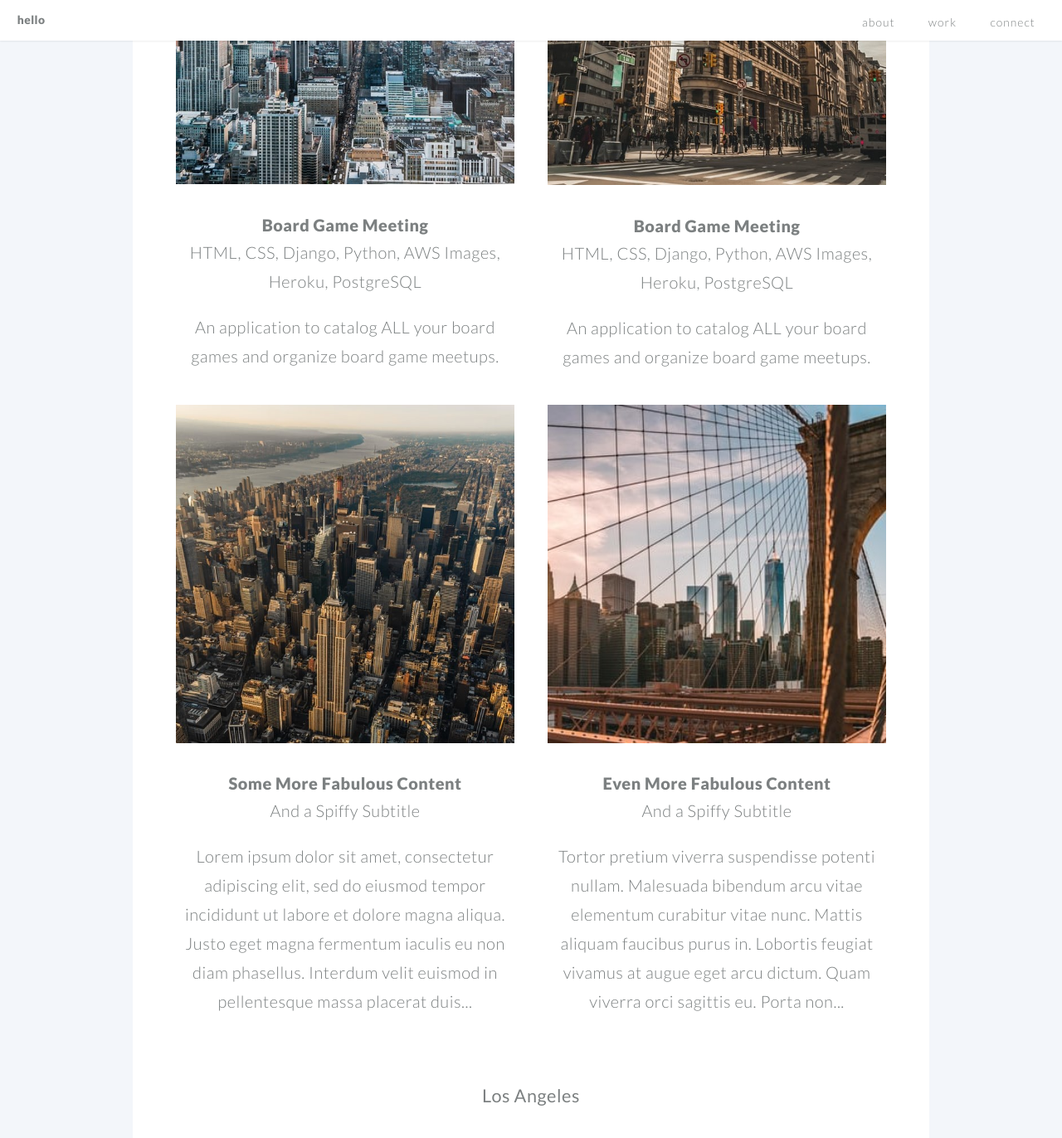
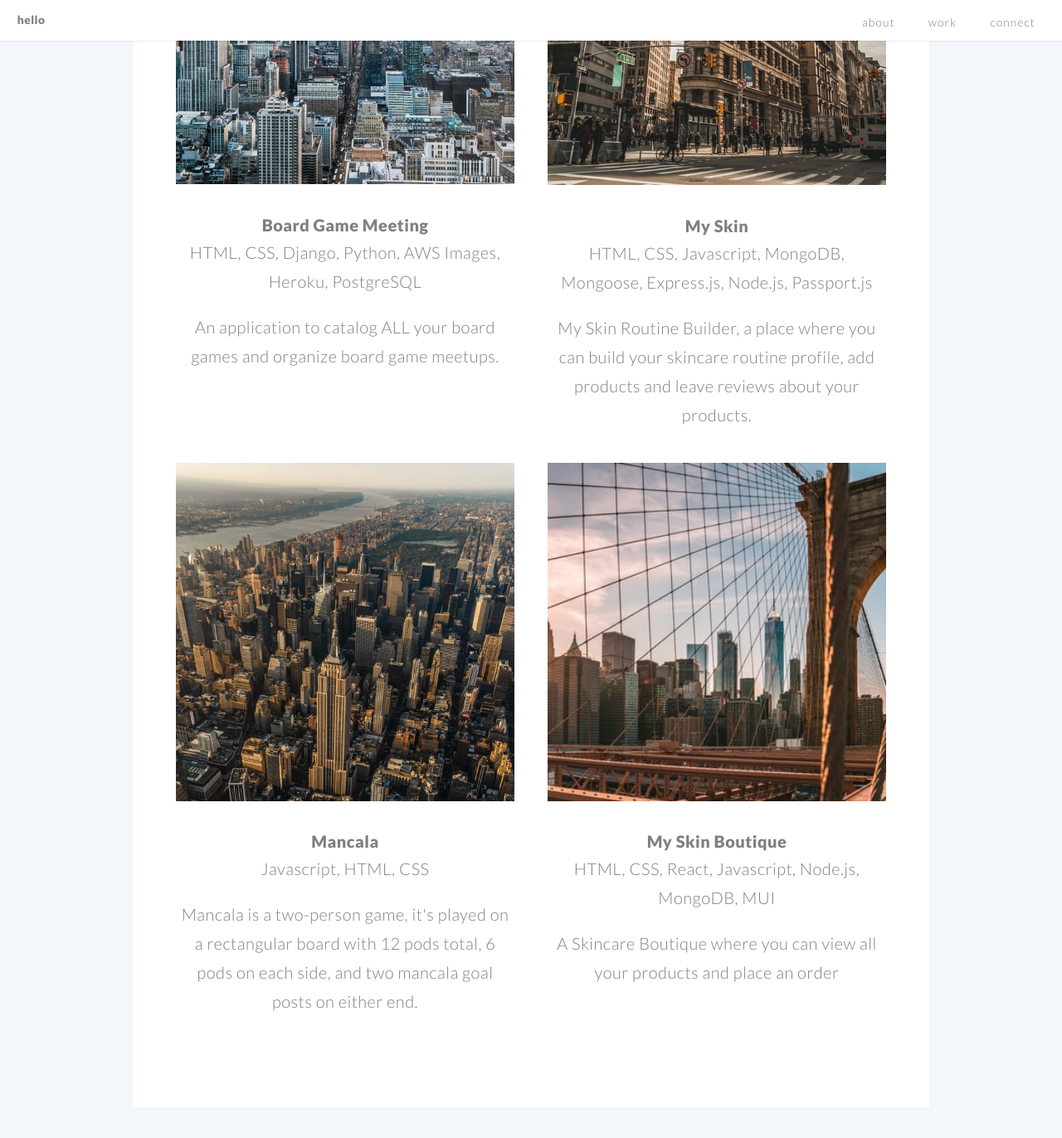
Before and after one commit to Jessicanguyenn81/Jessicanguyenn81.github.io, a Jekyll site: the page built from index.md, in a window 1280 px wide and 1400 px high, scrolled down 2137 px. Shown: the top 1372 px of the window at 83% size. Built offline with Jekyll 4.4.1, drawn with Linux system fonts in a browser that asks for light colours; some of the changed text lies outside the part shown.

Commit message:
added projects

```diff
--- a/_includes/example2.html
+++ b/_includes/example2.html
@@ -1,3 +1,3 @@
-<h1><a href="#">Some More Fabulous Content</a></h1>
-<h2>And a Spiffy Subtitle<h2>
-<p>Lorem ipsum dolor sit amet, consectetur adipiscing elit, sed do eiusmod tempor incididunt ut labore et dolore magna aliqua. Justo eget magna fermentum iaculis eu non diam phasellus. Interdum velit euismod in pellentesque massa placerat duis...</p>
+<h1><a href="https://myskin.onrender.com">My Skin</a></h1>
+<h2>HTML, CSS, Javascript, MongoDB, Mongoose, Express.js, Node.js, Passport.js<h2>
+<p>My Skin Routine Builder, a place where you can build your skincare routine profile, add products and leave reviews about your products.</p>
--- a/_includes/example3.html
+++ b/_includes/example3.html
@@ -1,3 +1,3 @@
-<h1><a href="#">Even More Fabulous Content</a></h1>
-<h2>And a Spiffy Subtitle<h2>
-<p>Tortor pretium viverra suspendisse potenti nullam. Malesuada bibendum arcu vitae elementum curabitur vitae nunc. Mattis aliquam faucibus purus in. Lobortis feugiat vivamus at augue eget arcu dictum. Quam viverra orci sagittis eu. Porta non...</p>
+<h1><a href="https://jessicanguyenn81.github.io/Mancala/">Mancala</a></h1>
+<h2>Javascript, HTML, CSS<h2>
+<p>Mancala is a two-person game, it's played on a rectangular board with 12 pods total, 6 pods on each side, and two mancala goal posts on either end.</p>
--- /dev/null
+++ b/_includes/example4.html
@@ -0,0 +1,3 @@
+<h1><a href="#">My Skin Boutique</a></h1>
+<h2>HTML, CSS, React, Javascript, Node.js, MongoDB, MUI<h2>
+<p>A Skincare Boutique where you can view all your products and place an order</p>
```
Also changed, not shown: _data/work.yml (+3 -13 lines).
